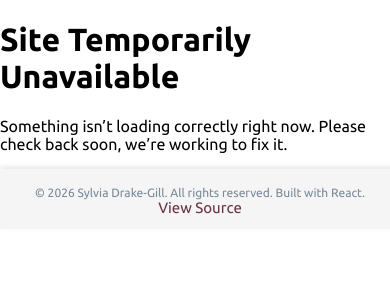
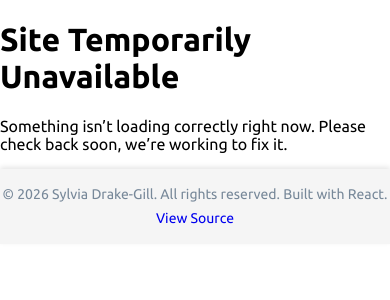
Before and after one commit to sdg877/react_portfolio, a React (Create React App) app: page /down in a window 390 px wide. Shown: the top 300 px of the page. Built offline with nearby package versions, Linux system fonts and the light colour scheme; no server answers.

Commit message:
Update to footer styling inline with new portfolio colours.

```diff
--- a/src/Styles/Footer.css
+++ b/src/Styles/Footer.css
@@ -1,29 +1,33 @@
 .footer {
-  padding: 5px;
+  padding: 0;
   background-color: #f5f5f5;
   text-align: center;
-  font-size: 15px;
+  font-size: 14px;
   width: 100%;
   color: #778899;
   box-shadow: 0 -2px 5px rgba(0, 0, 0, 0.1);
-  height: 50px;
+  height: 75px;
+  display: flex;
+  flex-direction: column;
+  align-items: center;
+  justify-content: center;
 }
 
 .custom-link-footer {
-  color: #673147;
   text-decoration: none;
   font-weight: 400;
-  font-size: 15px;
+  font-size: 14px;
+  display: block;
+  margin-top: 8px;
 }
 
-
 body.dark .footer {
-  background-color: #284444;
+  background-color: #2d2d2d;
+  color: #aaaaaa;
+  border-top: 1px solid rgba(255, 255, 255, 0.05);
 }
 
-@media (max-width: 600px) {
-  .footer {
-    font-size: 0.75rem;
-    text-align: center;
-  }
+body.dark .custom-link-footer {
+  color: #ffffff;
+  font-weight: 700;
 }
```
